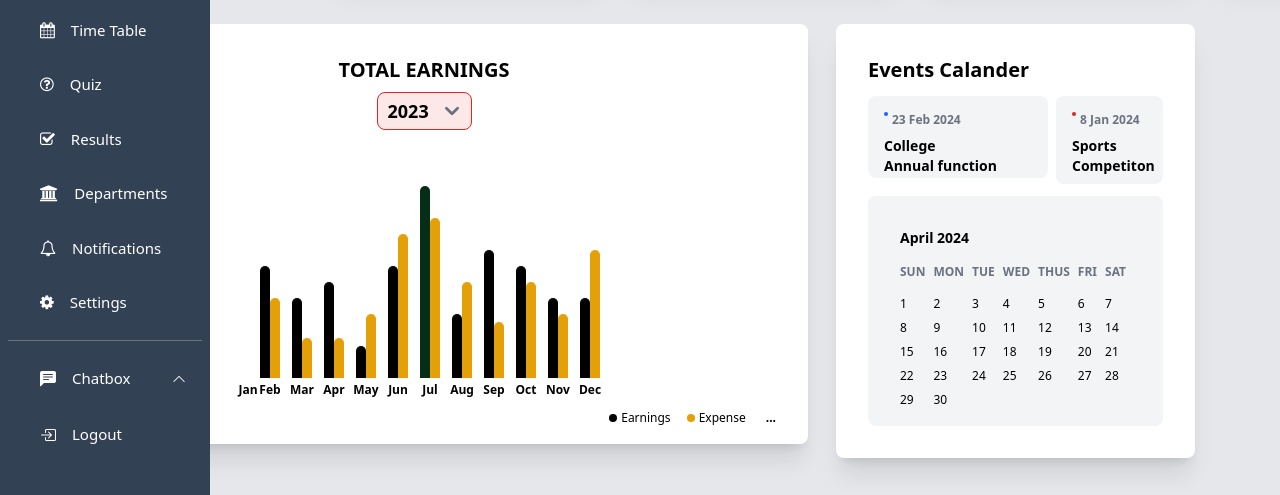
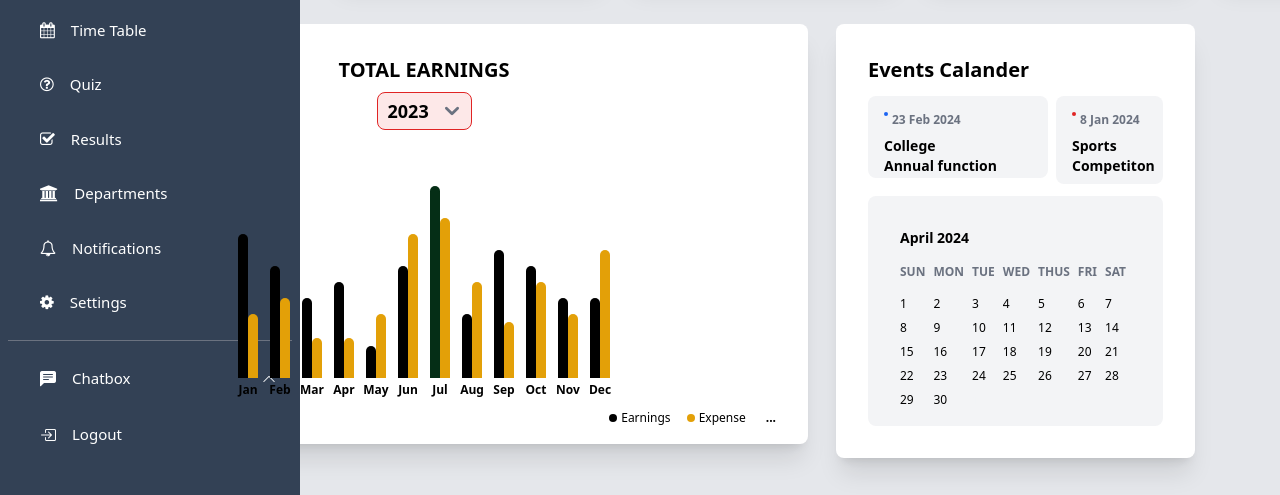
Before and after one commit to epsitasingh5/SDITSTask, a website: page index.html in a window 1280 px wide. Shown: the part 304-799 px from the top of the page. Drawn offline with nearby package versions, Linux system fonts and the light colour scheme.

Commit message:
Add files via upload

```diff
--- a/index.html
+++ b/index.html
@@ -17,7 +17,7 @@
 </head>
 
 
-            <body class="bg-gray-200 sm:h-[1210px]">
+            <body class="bg-gray-200 h-[1210px]">
 
             <span
             class="absolute text-white text-4xl top-5 left-4 cursor-pointer"
@@ -26,7 +26,7 @@
           <i class="bi bi-filter-left px-2 bg-gray-900 rounded-md"></i>
           </span>
           <div
-            class="sm:sidebar fixed top-0 bottom-0 lg:left-0 p-2 sm:w-[300px] overflow-y-auto text-center bg-slate-700 "
+            class="sm:sidebar fixed top-0 bottom-0 lg:left-0 p-2 w-[300px] overflow-y-auto text-center bg-slate-700 "
           >
             <div class="text-white text-xl ml-4">
               <div class="p-2.5 mt-1 flex items-center">
@@ -264,7 +264,7 @@
                 <div class="flex items-end flex-grow sm:w-full mt-2 space-x-2 sm:space-x-3">
                     <div class="relative flex flex-col sm:items-center flex-grow pb-5 group ">
                         <span class="absolute top-0 hidden -mt-6 text-xs font-bold group-hover:block">37K</span>
-                        <div class="flex items-end sm:w-5">
+                        <div class="flex items-end w-5">
 
                             <div class="relative flex justify-center flex-grow h-36 rounded-t-xl bg-black"></div>
                             <div class="relative flex justify-center flex-grow h-16 rounded-t-xl bg-yellow-400"></div>
```
